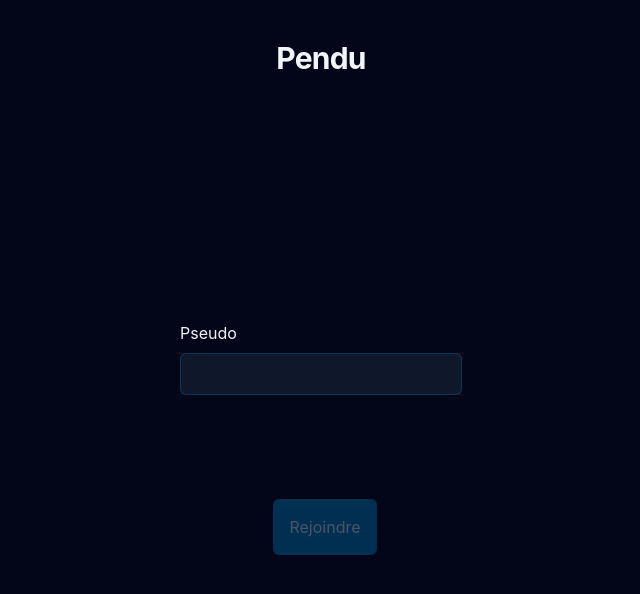
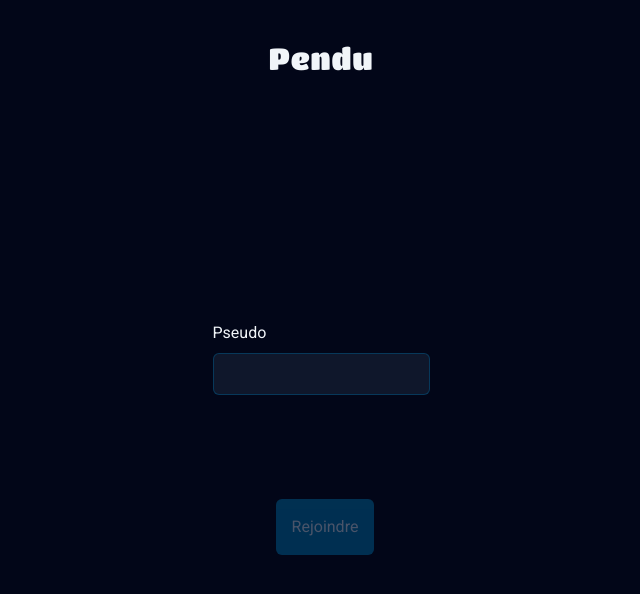
Before and after one commit to Bipce/Pendu, a React (Vite) app in the folder frontend/: page / in a window 1280 px wide. Shown: the top 594 px of the page, without its empty margins (319-959 px from the left). Built offline with nearby package versions, Linux system fonts and the light colour scheme.

Commit message:
chore(front): add Roboto and Titan One fonts

```diff
--- a/frontend/package.json
+++ b/frontend/package.json
@@ -10,6 +10,8 @@
     "preview": "vite preview"
   },
   "dependencies": {
+    "@fontsource/roboto": "^5.2.10",
+    "@fontsource/titan-one": "^5.2.8",
     "@tailwindcss/vite": "^4.3.1",
     "react": "^19.2.7",
     "react-dom": "^19.2.7",
--- a/frontend/src/index.css
+++ b/frontend/src/index.css
@@ -6,6 +6,8 @@
   --color-surface-raised: var(--color-slate-900);
 
   /* Text */
+  --font-sans: "Roboto", ui-sans-serif, system-ui, sans-serif;
+  --font-display: "Titan One", ui-sans-serif, sans-serif;
   --color-content: var(--color-slate-100);
   --color-content-disabled: var(--color-slate-400);
 
@@ -24,7 +26,7 @@
   }
 
   h1 {
-    @apply text-3xl font-bold tracking-tight;
+    @apply font-display text-3xl tracking-wide;
   }
 
   a {
--- a/frontend/src/main.tsx
+++ b/frontend/src/main.tsx
@@ -3,6 +3,11 @@ import { BrowserRouter } from "react-router";
 import { createRoot } from "react-dom/client";
 import App from "./App.tsx";
 import "./socket/bindEvents.ts";
+
+import "@fontsource/titan-one";
+import "@fontsource/roboto/300-italic.css";
+import "@fontsource/roboto/400.css";
+import "@fontsource/roboto/700.css";
 import "./index.css";
 
 createRoot(document.getElementById("root")!).render(
```
Also changed, not shown: 1 other file (tests, documents, lock files or other folders).
